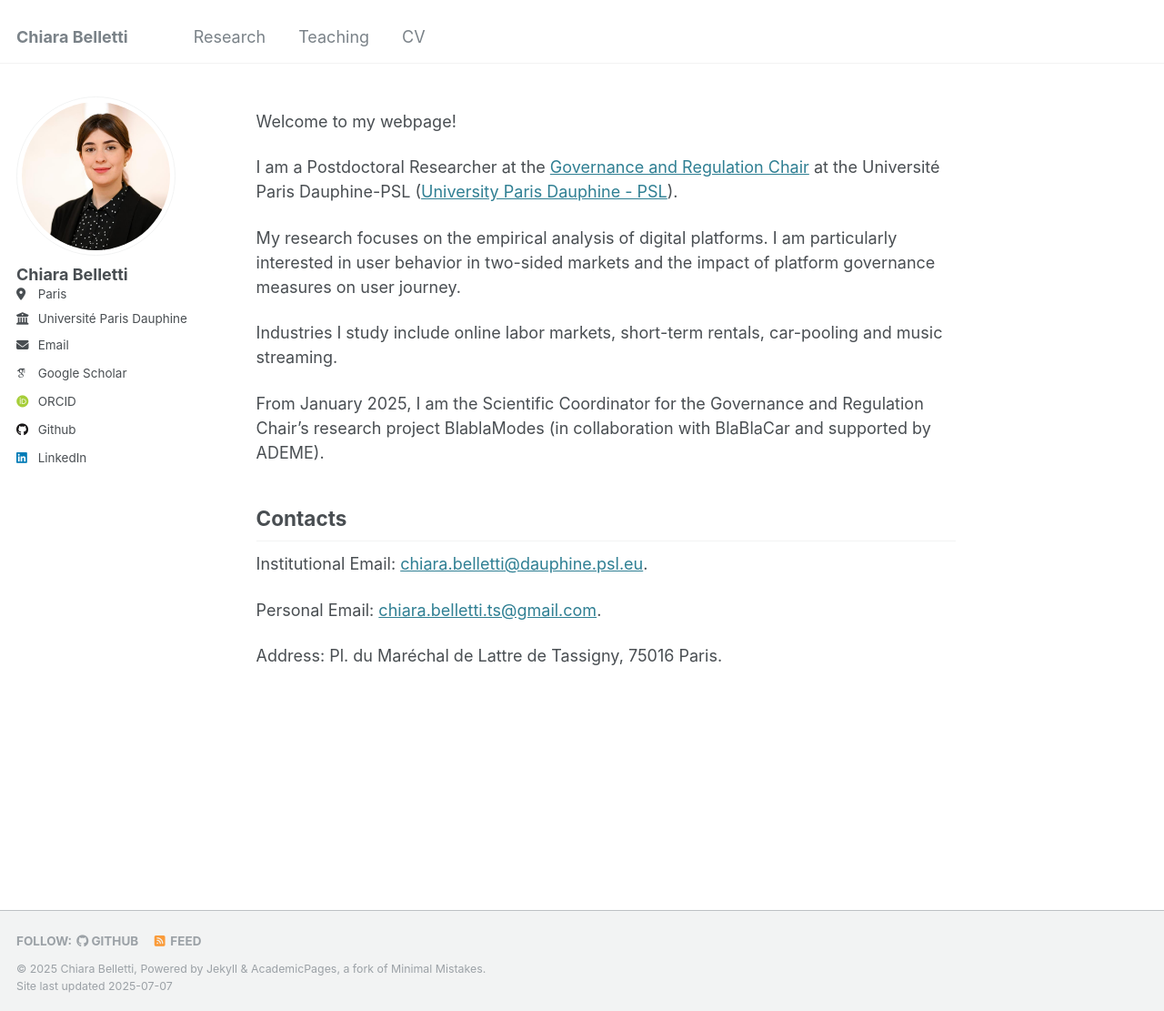
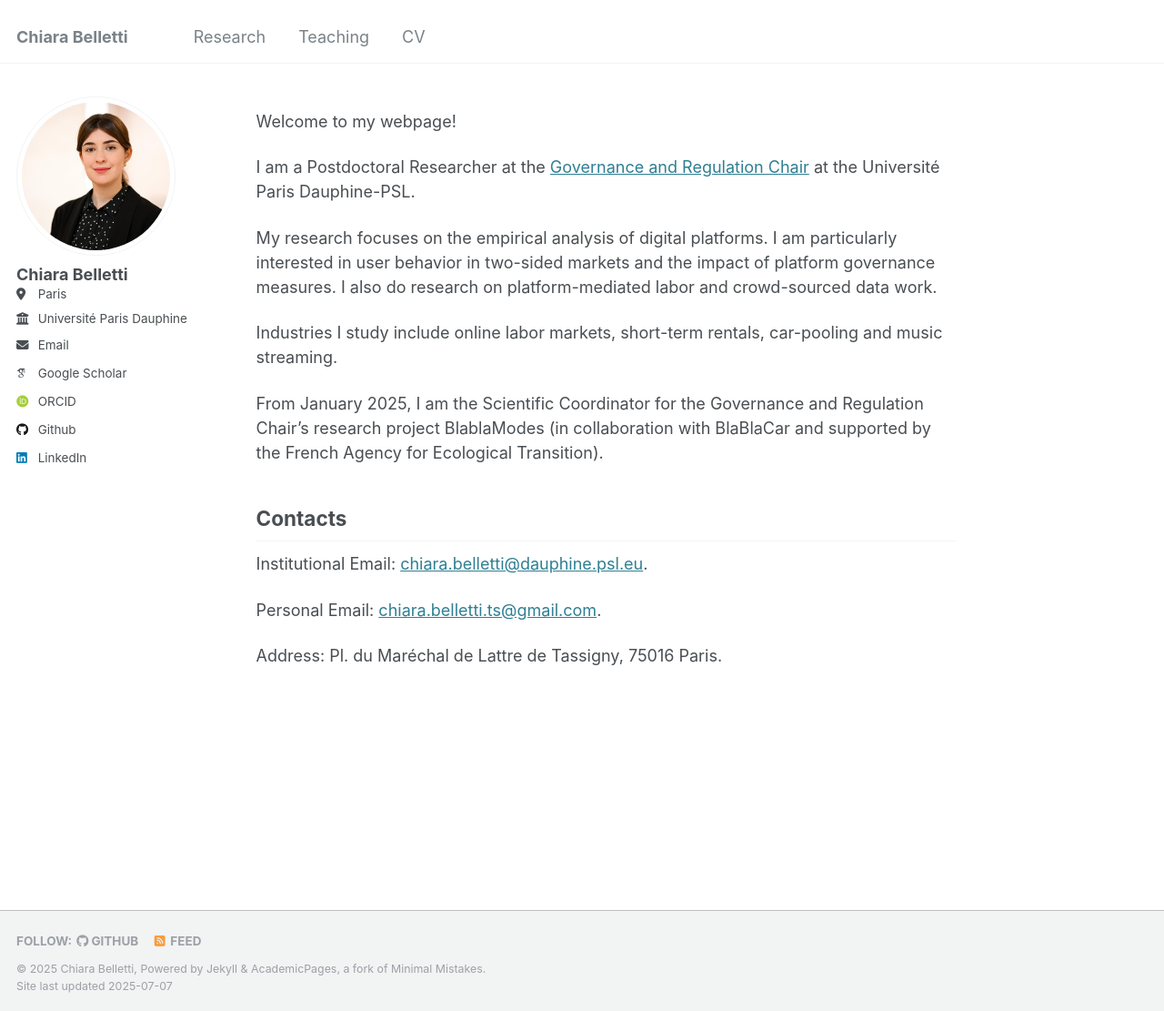
Before and after one commit to ChiaraBelletti/ChiaraBelletti.github.io, a Jekyll site: the page built from _pages/about.md, in a window 1280 px wide and 1111 px high. Shown: the whole window at 91% size. Built offline with Jekyll 4.4.1, drawn with Linux system fonts in a browser that asks for light colours; some web fonts are replaced.

Commit message:
Update about.md

```diff
--- a/_pages/about.md
+++ b/_pages/about.md
@@ -10,13 +10,13 @@ redirect_from:
 
 Welcome to my webpage!
 
-I am a Postdoctoral Researcher at the <a href="https://chairgovreg.fondation-dauphine.fr/">Governance and Regulation Chair</a> at the Université Paris Dauphine-PSL (<a href="https://dauphine.psl.eu/">University Paris Dauphine - PSL</a>).
+I am a Postdoctoral Researcher at the <a href="https://chairgovreg.fondation-dauphine.fr/">Governance and Regulation Chair</a> at the Université Paris Dauphine-PSL.
 
-My research focuses on the empirical analysis of digital platforms. I am particularly interested in user behavior in two-sided markets and the impact of platform governance measures on user journey.
+My research focuses on the empirical analysis of digital platforms. I am particularly interested in user behavior in two-sided markets and the impact of platform governance measures. I also do research on platform-mediated labor and crowd-sourced data work.
 
 Industries I study include online labor markets, short-term rentals, car-pooling and music streaming.
 
-From January 2025, I am the Scientific Coordinator for the Governance and Regulation Chair's research project BlablaModes (in collaboration with BlaBlaCar and supported by ADEME).
+From January 2025, I am the Scientific Coordinator for the Governance and Regulation Chair's research project BlablaModes (in collaboration with BlaBlaCar and supported by the French Agency for Ecological Transition).
 
 Contacts
 ------
```
